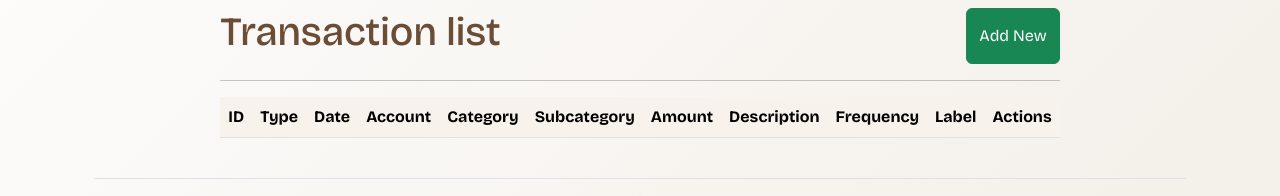
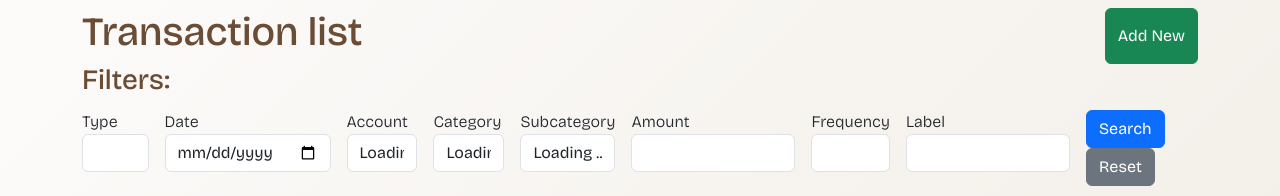
Before and after one commit to jadebo990/django-expense-tracker, a Django app: page /transactions/ in a window 1280 px wide. Shown: the part 68-264 px from the top of the page. Run offline with Django 5.2, Linux system fonts and the light colour scheme; tables that the repository leaves empty hold one stand-in row (values such as "Sample post"); lists and menus that the app fills with data are empty; some libraries are stand-ins or nearby versions.

Commit message:
Add transaction filter feature

```diff
--- a/expenses/static/js/transactions.js
+++ b/expenses/static/js/transactions.js
@@ -6,17 +6,10 @@ document.addEventListener("DOMContentLoaded", async () => {
     const csrf_token = document.querySelector("input[name='csrfmiddlewaretoken']").value;
     axios.defaults.headers.common["X-CSRFToken"] = csrf_token;
 
-    const params = new URLSearchParams(window.location.search);
-    const account_id = params.get('account');
-    if(account_id) {
-        await loadTransactions(account_id);
-    } else {
-        await loadTransactions();
-    }
-
     await loadAccounts();
     await loadCategories();
     await loadSubcategories();
+    await loadTransactions();
 
     document.getElementById('btnAddTransaction').addEventListener('click', () => {
         showForm();
@@ -29,15 +22,15 @@ document.addEventListener("DOMContentLoaded", async () => {
     document.getElementById('formTransactions').addEventListener("submit", (e) => {
         e.preventDefault();
 
-        const type = document.getElementById('selectType').value;
-        const date = document.getElementById('date').value;
-        const account = document.getElementById('selectAccount').value;
-        const category = document.getElementById('selectCategory').value;
-        const subcategory = document.getElementById('selectSubcategory').value ? document.getElementById('selectSubcategory').value : null;
-        const amount = document.getElementById('amount').value;
+        const type = document.getElementById('selectFormType').value;
+        const date = document.getElementById('formDate').value;
+        const account = document.getElementById('selectFormAccount').value;
+        const category = document.getElementById('selectFormCategory').value;
+        const subcategory = document.getElementById('selectFormSubcategory').value ? document.getElementById('selectFormSubcategory').value : null;
+        const amount = document.getElementById('formAmount').value;
         const description = document.getElementById('description').value ? document.getElementById('description').value : null;
-        const frequency = document.getElementById('selectFrequency').value;
-        const label = document.getElementById('label').value ? document.getElementById('label').value : null;
+        const frequency = document.getElementById('selectFormFrequency').value;
+        const label = document.getElementById('formLabel').value ? document.getElementById('formLabel').value : null;
 
         const transaction = {
             "type" : type,
@@ -76,7 +69,52 @@ document.addEventListener("DOMContentLoaded", async () => {
                 })
         }
     })
+
+    document.getElementById('filtersForm').addEventListener('submit', async (e) => {
+        e.preventDefault();
+
+        // prendo i valori dal filtersForm
+        const type = document.getElementById('selectFiltersType').value;
+        const date = document.getElementById('filtersDate').value;
+        const account = document.getElementById('selectFiltersAccount').value;
+        const category = document.getElementById('selectFiltersCategory').value;
+        const subcategory = document.getElementById('selectFiltersSubcategory').value;
+        const amount = document.getElementById('filtersAmount').value;
+        const frequency = document.getElementById('selectFiltersFrequency').value;
+        const label = document.getElementById('filtersLabel').value;
+
+        // creo l'oggetto coi parametri dei filtri
+        const params = {
+            "type" : type,
+            "date" : date,
+            "account" : account,
+            "category" : category,
+            "subcategory" : subcategory,
+            "amount" : amount,
+            "frequency" : frequency,
+            "label" : label
+        }
+
+        // elimino le keys con value vuoti (cioè non inseriti nel filtersForm)
+        for(const [key, value] of Object.entries(params)) {
+            if(!value) {
+                delete params[key];
+            }
+        }
+
+        // costruisco l'url con i parametri del filtro scelti
+        let filterParams = new URLSearchParams(params);
+        filterParams = filterParams.toString()
+        loadTransactions(filterParams)
+    })
+
+    document.getElementById('btnFiltersFormReset').addEventListener('click', () => {
+        const filtersForm = document.getElementById('filtersForm');
+        filtersForm.reset();
+        loadTransactions();
+    })
 })
+
 
 function showForm() {
     const form = document.getElementById('formTransactions');
@@ -99,15 +137,15 @@ function showTransactionsDiv() {
 async function loadTransaction(transaction_id) {
     const response = await axios.get(`/api/transactions/${transaction_id}/`);
     const transaction = response.data;
-    document.getElementById('selectType').value = transaction.type;
-    document.getElementById('date').value = transaction.date;
-    document.getElementById('selectAccount').value = transaction.account.id;
-    document.getElementById('selectCategory').value = transaction.category.id;
-    document.getElementById('selectSubcategory').value = transaction.subcategory ? transaction.subcategory.id : "";
-    document.getElementById('amount').value = transaction.amount;
+    document.getElementById('selectFormType').value = transaction.type;
+    document.getElementById('formDate').value = transaction.date;
+    document.getElementById('selectFormAccount').value = transaction.account.id;
+    document.getElementById('selectFormCategory').value = transaction.category.id;
+    document.getElementById('selectFormSubcategory').value = transaction.subcategory ? transaction.subcategory.id : "";
+    document.getElementById('formAmount').value = transaction.amount;
     document.getElementById('description').value = transaction.description;
-    document.getElementById('selectFrequency').value = transaction.frequency;
-    document.getElementById('label').value = transaction.label;
+    document.getElementById('selectFormFrequency').value = transaction.frequency;
+    document.getElementById('formLabel').value = transaction.label;
 
     currentOperation = 'modify';
 }
@@ -119,15 +157,17 @@ function resetForm() {
     transaction_in_edit_id = '';
 }
 
-async function loadTransactions(account_id = null) {
+async function loadTransactions(filterParams = null) {
     let transactions = '';
-    if(account_id) {
-        const response = await axios.get(`/api/transactions/?account=${account_id}`);
+
+    if(filterParams) {
+        const response = await axios.get(`/api/transactions/?${filterParams}`);
         transactions = response.data;
-    } else {
-        const response = await axios.get('/api/transactions/');
+    }else{
+        const response = await axios.get(`/api/transactions/`);
         transactions = response.data;
     }
+
     const table = document.getElementById('tableTransactions');
     table.innerHTML = '';
     transactions.forEach(t => {
@@ -184,14 +224,29 @@ async function loadAccounts() {
     try {
         const response = await axios.get('/api/accounts/');
         const accounts = response.data;
-        const select = document.getElementById('selectAccount');
-        select.innerHTML = '';
 
+        // form
+        const selectForm = document.getElementById('selectFormAccount');
+        selectForm.innerHTML = `
+            <option value=""></option>
+        `;
         accounts.forEach(a => {
             const option = document.createElement('option');
             option.value = a.id;
             option.textContent = a.name;
-            select.append(option);
+            selectForm.append(option);
+        });
+
+        // filters
+        const selectFilters = document.getElementById('selectFiltersAccount');
+        selectFilters.innerHTML = `
+            <option value=""></option>
+        `;
+        accounts.forEach(a => {
+            const option = document.createElement('option');
+            option.value = a.id;
+            option.textContent = a.name;
+            selectFilters.append(option);
         });
     } catch(error) {
         console.error(error);
@@ -202,13 +257,29 @@ async function loadCategories() {
     try {
         const response = await axios.get('/api/categories/');
         const categories = response.data;
-        const select = document.getElementById('selectCategory');
-        select.innerHTML = '';
+
+        // form
+        const selectForm = document.getElementById('selectFormCategory');
+        selectForm.innerHTML = `
+            <option value=""></option>
+        `;
         categories.forEach(c => {
             const option = document.createElement('option');
             option.value = c.id;
             option.textContent = c.name;
-            select.append(option);
+            selectForm.append(option);
+        })
+
+        // filter
+        const selectFilters = document.getElementById('selectFiltersCategory');
+        selectFilters.innerHTML = `
+            <option value=""></option>
+        `;
+        categories.forEach(c => {
+            const option = document.createElement('option');
+            option.value = c.id;
+            option.textContent = c.name;
+            selectFilters.append(option);
         })
     } catch(error) {
         console.error(error);
@@ -219,15 +290,29 @@ async function loadSubcategories(){
     try {
         const response = await axios.get('/api/subcategories/');
         const subcategories = response.data;
-        const select = document.getElementById('selectSubcategory');
-        select.innerHTML = `
+
+        // form
+        const selectForm = document.getElementById('selectFormSubcategory');
+        selectForm.innerHTML = `
             <option value=""></option>
         `;
         subcategories.forEach(s => {
             const option = document.createElement('option');
             option.value = s.id;
             option.textContent = s.name;
-            select.append(option);
+            selectForm.append(option);
+        })
+
+        // filters
+        const selectFilters = document.getElementById('selectFiltersSubcategory');
+        selectFilters.innerHTML = `
+            <option value=""></option>
+        `;
+        subcategories.forEach(s => {
+            const option = document.createElement('option');
+            option.value = s.id;
+            option.textContent = s.name;
+            selectFilters.append(option);
         })
     } catch(error) {
         console.error(error);
--- a/expenses/templates/transactions.html
+++ b/expenses/templates/transactions.html
@@ -9,8 +9,8 @@
             <form id="formTransactions" class="d-flex flex-column gap-3 d-none w-50">
                 {% csrf_token %}
                 <div>
-                    <label for="selectType">Type</label>
-                    <select class="form-control" id="selectType" name="selectType" required>
+                    <label for="selectFormType">Type</label>
+                    <select class="form-control" id="selectFormType" name="selectFormType" required>
                         <option value="expense">Expense</option>
                         <option value="income">Income</option>
                         <option value="transfer">Transfer</option>
@@ -18,43 +18,43 @@
                 </div>
                 <div class="d-flex gap-5">
                     <div class="flex-fill">
-                        <label for="date">Date</label>
-                        <input type="date" class="form-control" id="date" name="date" required>
+                        <label for="formDate">Date</label>
+                        <input type="date" class="form-control" id="formDate" name="formDate" required>
                     </div>
 
                     <div class="flex-fill">
-                        <label for="selectAccount">Account</label>
-                        <select class="form-control" id="selectAccount" name="selectAccount" required>
+                        <label for="selectFormAccount">Account</label>
+                        <select class="form-control" id="selectFormAccount" name="selectFormAccount" required>
                             <option>Loading...</option>
                         </select>
                     </div>
                 </div>
                 <div class="d-flex gap-5">
                     <div class="flex-fill">
-                        <label for="selectCategory">Category</label>
-                        <select class="form-control" id="selectCategory" name="selectCategory" required>
+                        <label for="selectFormCategory">Category</label>
+                        <select class="form-control" id="selectFormCategory" name="selectFormCategory" required>
                             <option>Loading...</option>
                         </select>
                     </div>
 
                     <div class="flex-fill">
-                        <label for="selectSubcategory">Subcategory</label>
-                        <select class="form-control" id="selectSubcategory" name="selectSubcategory">
+                        <label for="selectFormSubcategory">Subcategory</label>
+                        <select class="form-control" id="selectFormSubcategory" name="selectFormSubcategory">
                             <option>Loading...</option>
                         </select>
                     </div>
                 </div>
                 <div>
-                    <label for="amount">Amount</label>
-                    <input type="number" class="form-control" id="amount" name="amount" required>
+                    <label for="formAmount">Amount</label>
+                    <input type="number" class="form-control" id="formAmount" name="formAmount" required>
 
                     <label for="description">Description</label>
                     <textarea class="form-control" id="description" name="description" rows="3"></textarea>
                 </div>
                 <div class="d-flex gap-5">
                     <div class="flex-fill">
-                        <label for="selectFrequency">Frequency</label>
-                        <select class="form-control" id="selectFrequency" name="selectFrequency">
+                        <label for="selectFormFrequency">Frequency</label>
+                        <select class="form-control" id="selectFormFrequency" name="selectFormFrequency">
                             <option value="one_time">One Time</option>
                             <option value="daily">Daily</option>
                             <option value="weekly">Weekly</option>
@@ -64,8 +64,8 @@
                     </div>
 
                     <div class="flex-fill">
-                        <label for="label">Label</label>
-                        <input type="text" class="form-control" id="label" name="label">
+                        <label for="formLabel">Label</label>
+                        <input type="text" class="form-control" id="formLabel" name="formLabel">
                     </div>
                 </div>
 
@@ -79,6 +79,72 @@
                 <div class="d-flex justify-content-between">
                     <h1>Transaction list</h1>
                     <button id="btnAddTransaction" class="btn btn-success">Add New</button>
+                </div>
+                <div class="d-flex flex-column gap-1">
+                    <h3>Filters:</h3>
+                    <form id="filtersForm" class="d-flex gap-3">
+                        <div>
+                            <label for="selectFiltersType">Type</label>
+                            <select class="form-control" id="selectFiltersType" name="selectFiltersType">
+                                    <option value=""></option>
+                                    <option value="expense">Expense</option>
+                                    <option value="income">Income</option>
+                                    <option value="transfer">Transfer</option>
+                            </select>
+                        </div>
+
+                        <div><!-- da gestire il periodo -->
+                            <label for="filtersDate">Date</label>
+                            <input type="date" class="form-control" id="filtersDate" name="filtersDate">
+                        </div>
+
+                        <div>
+                            <label for="selectFiltersAccount">Account</label>
+                            <select class="form-control" id="selectFiltersAccount" name="selectFiltersAccount">
+                                <option>Loading ..</option>
+                            </select>
+                        </div>
+
+                        <div>
+                            <label for="selectFiltersCategory">Category</label>
+                            <select class="form-control" id="selectFiltersCategory" name="selectFiltersCategory">
+                                <option>Loading ..</option>
+                            </select>
+                        </div>
+
+                        <div>
+                            <label for="selectFiltersSubcategory">Subcategory</label>
+                            <select class="form-control" id="selectFiltersSubcategory" name="selectFiltersSubcategory">
+                                <option>Loading ..</option>
+                            </select>
+                        </div>
+
+                        <div>
+                            <label for="filtersAmount">Amount</label>
+                            <input type="number" class="form-control" id="filtersAmount" name="filtersAmount" min="0.00">
+                        </div>
+
+                        <div>
+                            <label for="selectFiltersFrequency">Frequency</label>
+                            <select class="form-control" id="selectFiltersFrequency" name="selectFiltersFrequency">
+                                <option value=""></option>
+                                <option value="one_time">One Time</option>
+                                <option value="daily">Daily</option>
+                                <option value="weekly">Weekly</option>
+                                <option value="monthly">Monthly</option>
+                                <option value="yearly">Yearly</option>
+                            </select>
+                        </div>
+
+                        <div>
+                            <label for="filtersLabel">Label</label>
+                            <input type="text" class="form-control" id="filtersLabel" name="filtersLabel">
+                        </div>
+                        <div>
+                            <button type="submit" id="btnFilterSearch" class="btn btn-primary">Search</button>
+                            <button type="button" id="btnFiltersFormReset" class="btn btn-secondary">Reset</button>
+                        </div>
+                    </form>
                 </div>
                 <hr>
                 <table class="table text-center">
--- a/expenses/views.py
+++ b/expenses/views.py
@@ -23,9 +23,30 @@ class TransactionViewSet(viewsets.ModelViewSet):
 
     def get_queryset(self):
         queryset = Transaction.objects.all().order_by("-date")
-        account_id = self.request.query_params.get('account')
-        if account_id:
-            queryset = queryset.filter(account_id=account_id)
+        fields = ['type', 'date', 'account', 'category', 'subcategory', 'amount', 'frequency', 'label']
+        params = {}
+        for key in fields:
+            value = self.request.query_params.get(key)
+            if value:
+                params[key] = value
+
+        if 'type' in params:
+            queryset = queryset.filter(type=params['type'])
+        if 'date' in params:
+            queryset = queryset.filter(date=params['date'])
+        if 'account' in params:
+            queryset = queryset.filter(account_id=params['account'])
+        if 'category' in params:
+            queryset = queryset.filter(category_id=params['category'])
+        if 'subcategory' in params:
+            queryset = queryset.filter(subcategory_id=params['subcategory'])
+        if 'amount' in params:
+            queryset = queryset.filter(amount=params['amount'])
+        if 'frequency' in params:
+            queryset = queryset.filter(frequency=params['frequency'])
+        if 'label' in params:
+            queryset = queryset.filter(label=params['label'])
+
         return queryset
 
 
```
